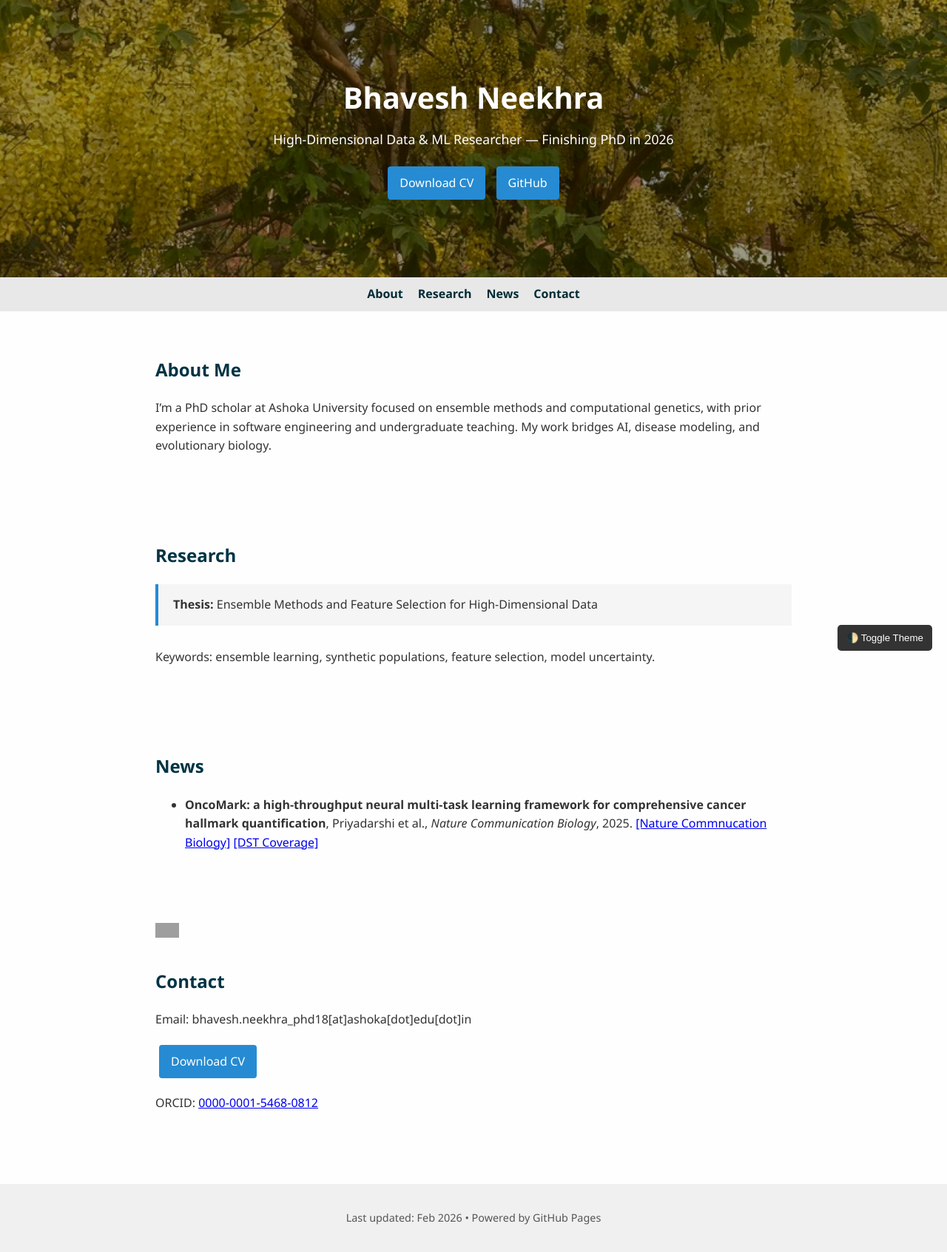
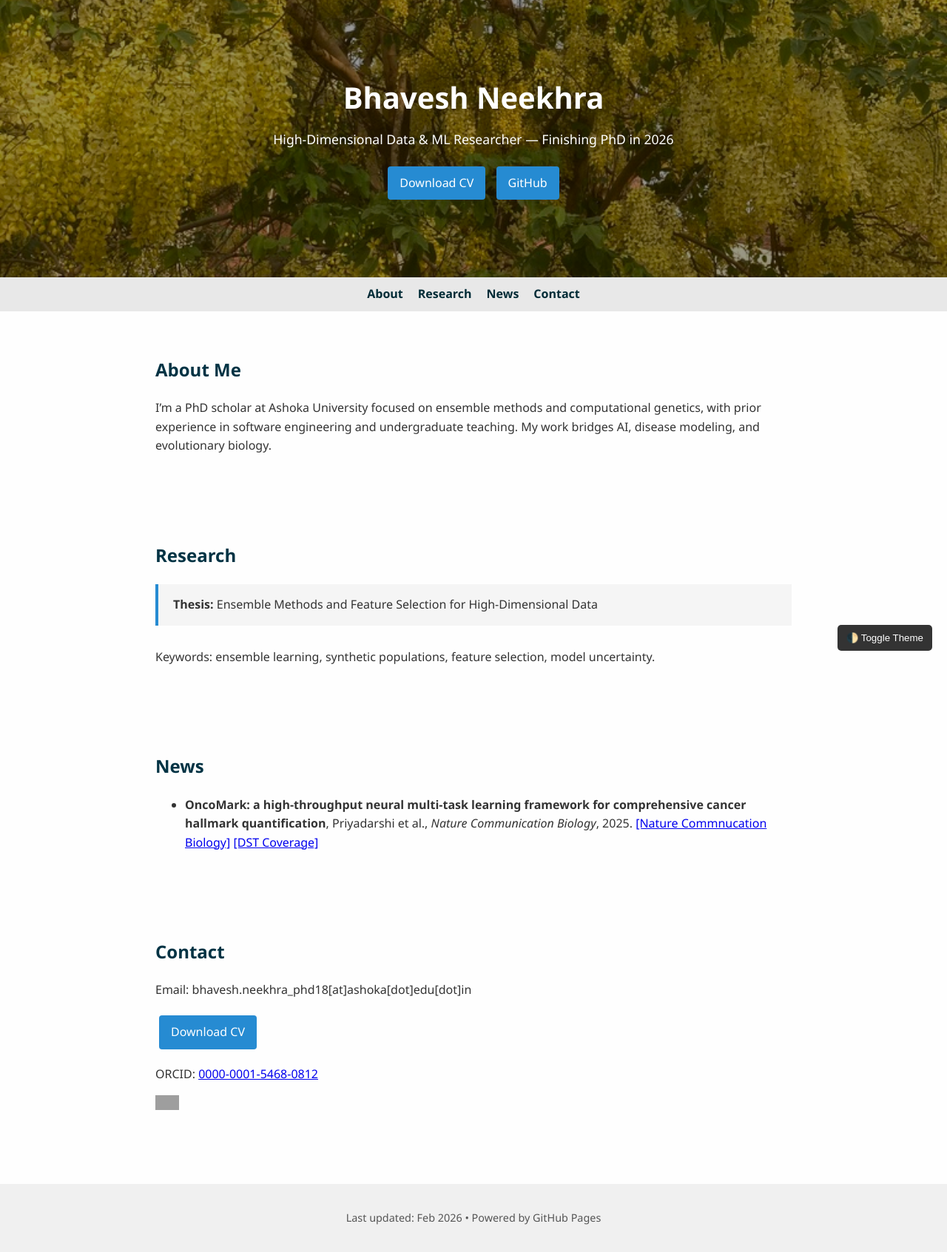
Before and after one commit to bhaveshneekhra/bhaveshneekhra.github.io, a Jekyll site: the page index.html, which Jekyll copies as it is, in a window 1280 px wide. Shown: the whole page at 74% size. Built offline with Jekyll 4.4.1, drawn with Linux system fonts in a browser that asks for light colours; grey boxes are pictures that could not be loaded.

Commit message:
minor update

```diff
--- a/index.html
+++ b/index.html
@@ -261,11 +261,11 @@
   </section> -->
 
   <section id="contact">
-    <a href="https://strava.com/athletes/12411235" class="strava-badge- strava-badge-follow" target="_blank"><img src="//badges.strava.com/echelon-sprite-32.png" alt="Strava" /></a>
     <h2>Contact</h2>
     <p>Email: bhavesh.neekhra_phd18[at]ashoka[dot]edu[dot]in</p>
     <p><a class="button" href="./Bhavesh_Neekhra_CV_Dec_25.pdf" target="_blank" rel="noopener">Download CV</a></p>
     <p>ORCID: <a href="https://orcid.org/0000-0001-5468-0812" target="_blank" rel="noopener">0000-0001-5468-0812</a></p>
+    <a href="https://strava.com/athletes/12411235" class="strava-badge- strava-badge-follow" target="_blank"><img src="//badges.strava.com/echelon-sprite-32.png" alt="Strava" /></a>
   </section>
 
   <footer>
```
